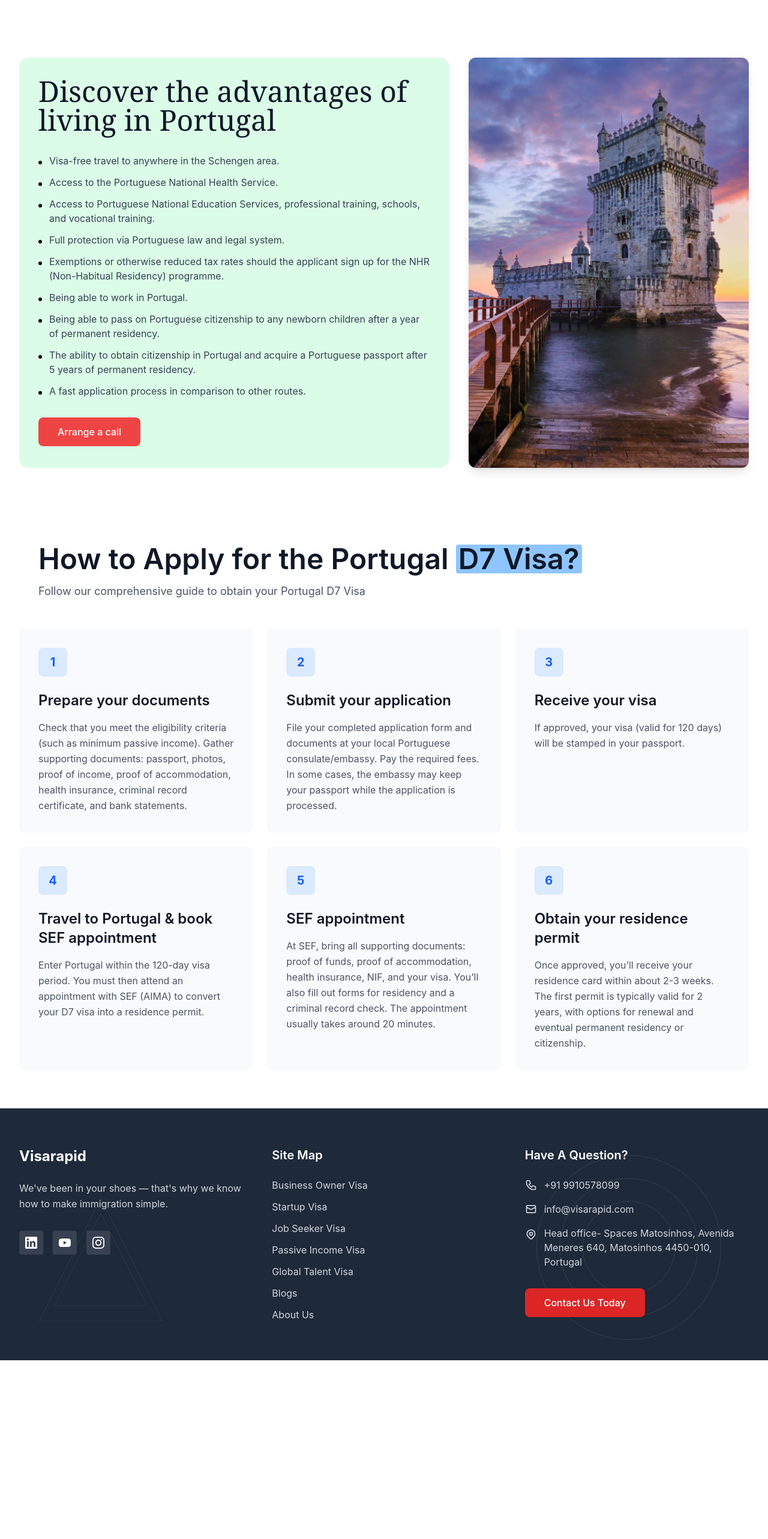
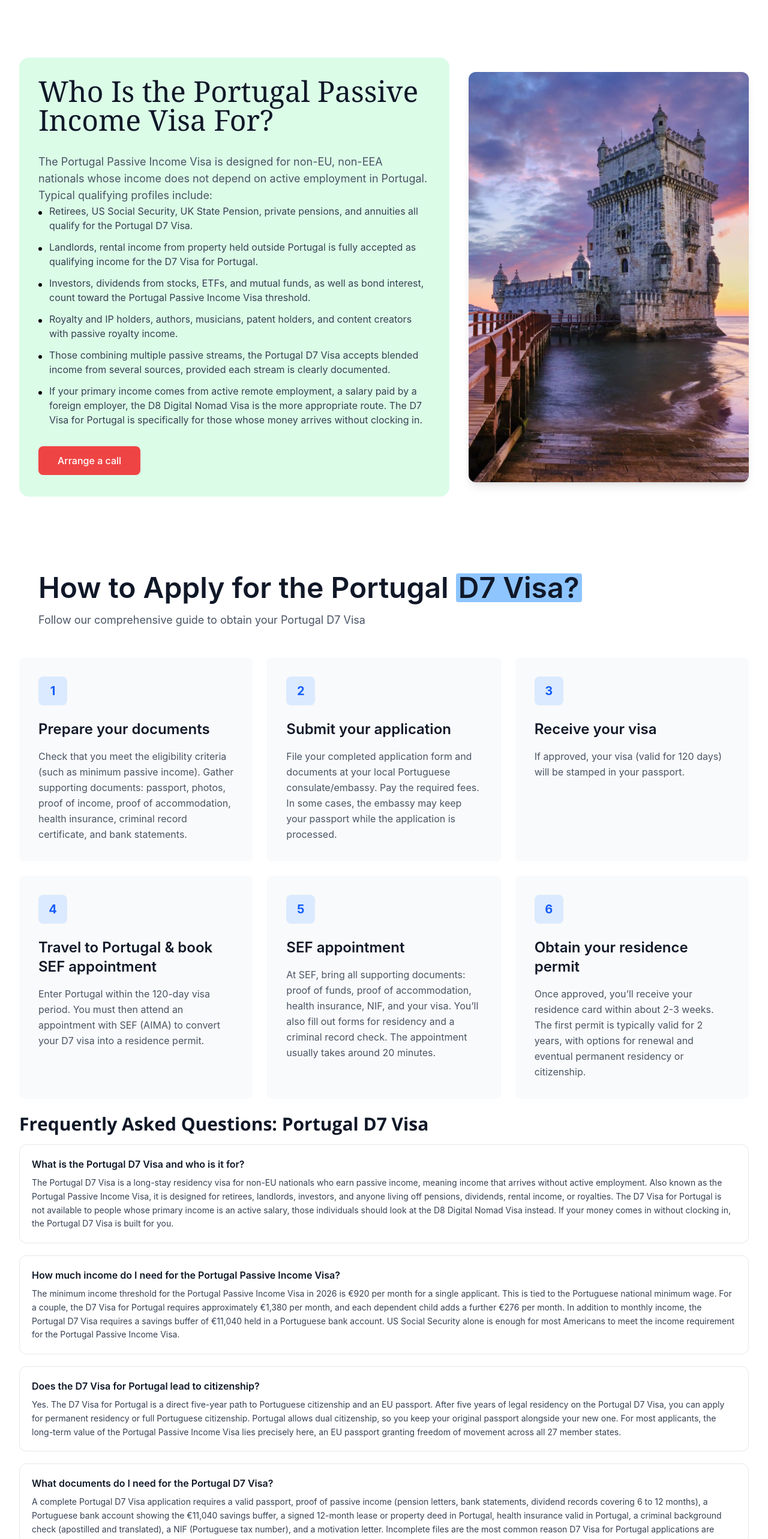
Before and after one commit to badalnsit/visa-rapid, a Next.js app in the folder visa-rapid/: page /portugal-d7-passive-income-visa in a window 1280 px wide. Shown: the part 860-3426 px from the top of the page at 60% size. Before the commit the page ends 3128 px from the top, so only its background shows below. Built offline with nearby package versions, Linux system fonts and the light colour scheme.

Commit message:
Faqs Updated

```diff
--- a/visa-rapid/src/components/ResidencyContent.tsx
+++ b/visa-rapid/src/components/ResidencyContent.tsx
@@ -142,19 +142,17 @@ export default function ResidencyContent() {
             <div className={`lg:col-span-3 bg-green-100 p-8 rounded-2xl fade-in-up ${eligibilityVisible ? 'visible' : ''}`} style={{ transitionDelay: '0.1s' }}>
               <div className="mb-1">
                 <h2 className="text-5xl font-medium font-serif text-gray-900 mb-8">
-                  Discover the advantages of living in Portugal
+                  Who Is the Portugal Passive Income Visa For?
                 </h2>
+                <p className="text-lg text-gray-600 max-w-2xl">The Portugal Passive Income Visa is designed for non-EU, non-EEA nationals whose income does not depend on active employment in Portugal. Typical qualifying profiles include:</p>
                 <div className="space-y-3">
                   {[
-                    "Visa-free travel to anywhere in the Schengen area.",
-                    "Access to the Portuguese National Health Service.",
-                    "Access to Portuguese National Education Services, professional training, schools, and vocational training.",
-                    "Full protection via Portuguese law and legal system.",
-                    "Exemptions or otherwise reduced tax rates should the applicant sign up for the NHR (Non-Habitual Residency) programme.",
-                    "Being able to work in Portugal.",
-                    "Being able to pass on Portuguese citizenship to any newborn children after a year of permanent residency.",
-                    "The ability to obtain citizenship in Portugal and acquire a Portuguese passport after 5 years of permanent residency.",
-                    "A fast application process in comparison to other routes."
+                    "Retirees, US Social Security, UK State Pension, private pensions, and annuities all qualify for the Portugal D7 Visa.",
+                    "Landlords, rental income from property held outside Portugal is fully accepted as qualifying income for the D7 Visa for Portugal.",
+                    "Investors, dividends from stocks, ETFs, and mutual funds, as well as bond interest, count toward the Portugal Passive Income Visa threshold.",
+                    "Royalty and IP holders, authors, musicians, patent holders, and content creators with passive royalty income.",
+                    "Those combining multiple passive streams, the Portugal D7 Visa accepts blended income from several sources, provided each stream is clearly documented.",
+                    "If your primary income comes from active remote employment, a salary paid by a foreign employer, the D8 Digital Nomad Visa is the more appropriate route. The D7 Visa for Portugal is specifically for those whose money arrives without clocking in."
                   ].map((advantage, index) => (
                     <div key={index} className="flex items-start gap-3">
                       <div className="flex-shrink-0 w-1.5 h-1.5 bg-black rounded-full mt-3"></div>
@@ -264,6 +262,41 @@ export default function ResidencyContent() {
                 </div>
               ))}
             </div>
+            {/* FAQ */}
+      <h2 id="faq" className="text-3xl font-bold text-gray-900 mt-6 mb-4 font-open-sans">Frequently Asked Questions: Portugal D7 Visa</h2>
+      <div className="space-y-5 mb-10">
+        {[
+          {
+            q: "What is the Portugal D7 Visa and who is it for?",
+            a: "The Portugal D7 Visa is a long-stay residency visa for non-EU nationals who earn passive income, meaning income that arrives without active employment. Also known as the Portugal Passive Income Visa, it is designed for retirees, landlords, investors, and anyone living off pensions, dividends, rental income, or royalties. The D7 Visa for Portugal is not available to people whose primary income is an active salary, those individuals should look at the D8 Digital Nomad Visa instead. If your money comes in without clocking in, the Portugal D7 Visa is built for you."
+          },
+          {
+            q: "How much income do I need for the Portugal Passive Income Visa?",
+            a: "The minimum income threshold for the Portugal Passive Income Visa in 2026 is €920 per month for a single applicant. This is tied to the Portuguese national minimum wage. For a couple, the D7 Visa for Portugal requires approximately €1,380 per month, and each dependent child adds a further €276 per month. In addition to monthly income, the Portugal D7 Visa requires a savings buffer of €11,040 held in a Portuguese bank account. US Social Security alone is enough for most Americans to meet the income requirement for the Portugal Passive Income Visa."
+          },
+          {
+            q: "Does the D7 Visa for Portugal lead to citizenship?",
+            a: "Yes. The D7 Visa for Portugal is a direct five-year path to Portuguese citizenship and an EU passport. After five years of legal residency on the Portugal D7 Visa, you can apply for permanent residency or full Portuguese citizenship. Portugal allows dual citizenship, so you keep your original passport alongside your new one. For most applicants, the long-term value of the Portugal Passive Income Visa lies precisely here, an EU passport granting freedom of movement across all 27 member states."
+          },
+          {
+            q: "What documents do I need for the Portugal D7 Visa?",
+            a: "A complete Portugal D7 Visa application requires a valid passport, proof of passive income (pension letters, bank statements, dividend records covering 6 to 12 months), a Portuguese bank account showing the €11,040 savings buffer, a signed 12-month lease or property deed in Portugal, health insurance valid in Portugal, a criminal background check (apostilled and translated), a NIF (Portuguese tax number), and a motivation letter. Incomplete files are the most common reason D7 Visa for Portugal applications are delayed. The Portugal Passive Income Visa process rewards thorough preparation above all else."
+          },
+          {
+            q: "Can I work in Portugal on the Portugal Passive Income Visa?",
+            a: "Yes. Despite the name, the Portugal Passive Income Visa does not prohibit work in Portugal. The Portugal D7 Visa permits holders to take up employment in Portugal if they choose. However, the visa is primarily designed for passive income earners. If active remote work is your main income source, the D7 Visa for Portugal may not be the right fit and the D8 Digital Nomad Visa would be more appropriate. The Portugal Passive Income Visa gives you optionality: you can work if you want, but you are not required to."
+          },
+          {
+            q: "How long does the Portugal D7 Visa process take?",
+            a: "From first document to residence permit in hand, the Portugal D7 Visa process typically takes 6 to 10 months. Consulate processing alone takes 60 to 120 days after you submit your application. Once approved, your D7 Visa for Portugal entry stamp gives you a 4-month window to travel to Portugal and attend your AIMA appointment. After the AIMA appointment, the Portugal Passive Income Visa residence card is typically issued within 2 to 3 weeks. Starting early and submitting a complete file are the two biggest factors in a smooth, on-time Portugal D7 Visa approval."
+          },
+        ].map((item, i) => (
+          <div key={i} className="border border-gray-200 rounded-xl p-5">
+            <p className="font-semibold text-gray-900 mb-2">{item.q}</p>
+            <p className="text-gray-700 text-sm leading-relaxed">{item.a}</p>
+          </div>
+        ))}
+      </div>
           </div>
         </div>
       </section>
```
